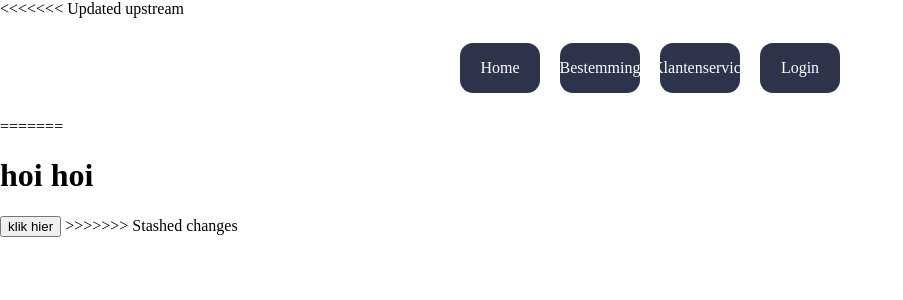
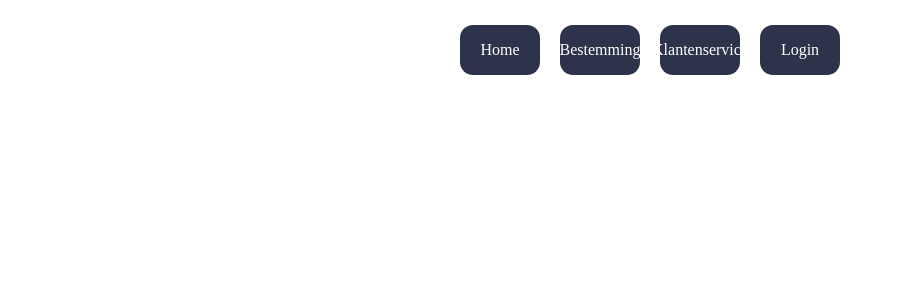
Before and after one commit to anke180/Reisbureau, a PHP site: page /pages/zoekopdracht.php in a window 1280 px wide. Shown: the top 300 px of the page, without its empty margins (0-903 px from the left). Run offline with PHP 8.4, Linux system fonts and the light colour scheme.

Commit message:
js
js proberen

```diff
--- a/reis/html/pages/zoekopdracht.php
+++ b/reis/html/pages/zoekopdracht.php
@@ -7,22 +7,19 @@
     <link rel="stylesheet" href="css/main.css">
 </head>
 <body>
-<<<<<<< Updated upstream
 <?php
     include "../include/nav.php";
 ?>
-=======
 
     <!-- hier komt de navigatie -->
 
 
-  <h1 id='titel'>hoi hoi</h1>
+  <!-- <h1 id='titel'>hoi hoi</h1>
 
     <button onclick='waarschuwing()'>klik hier</button>
 
 
-    <script src="../js/main.jsx"></script>
->>>>>>> Stashed changes
+    <script src="../js/main.jsx"></script> -->
 
 </body>
 </html>
```
